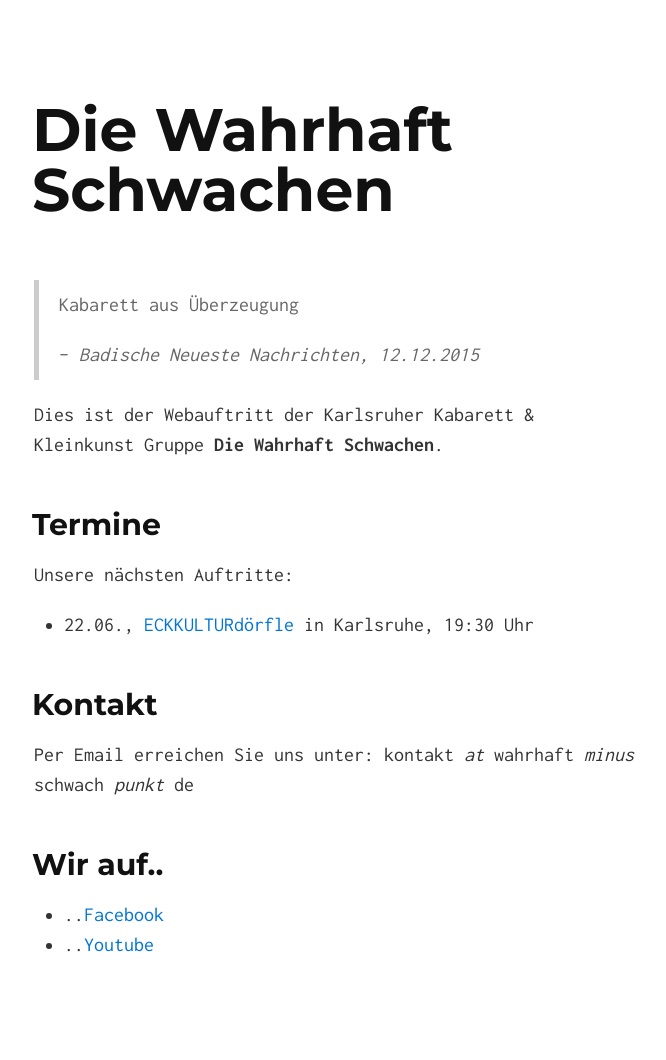
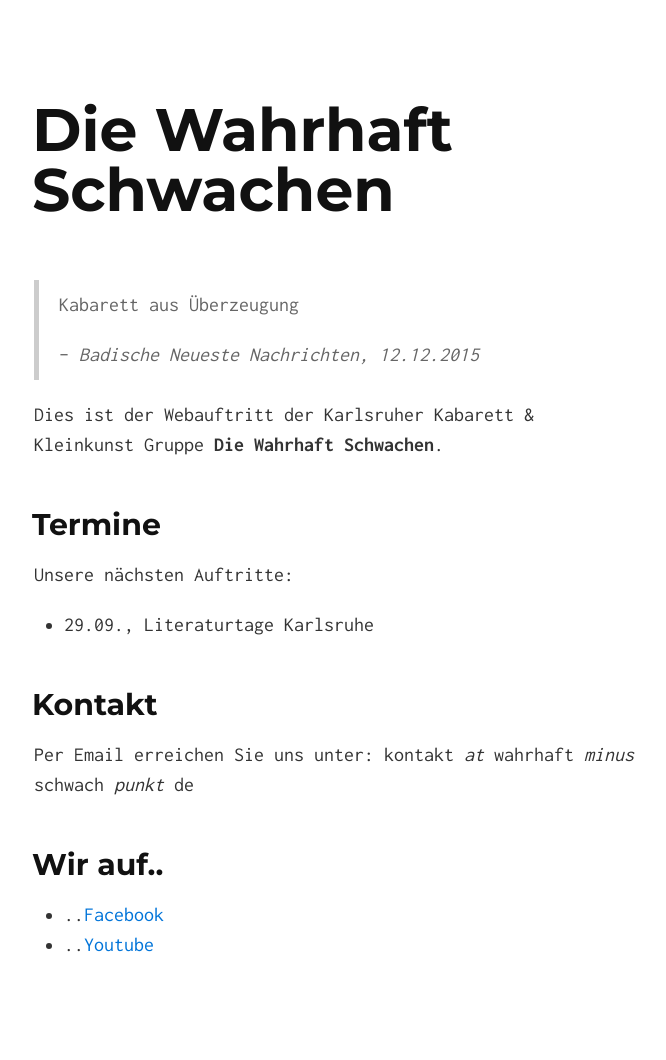
Before and after one commit to Die-Wahrhaft-Schwachen/diewahrhaftschwachen, a Jekyll site: the page built from index.md, in a window 1280 px wide. Shown: the whole page, without its empty margins (306-972 px from the left). Built offline with Jekyll 4.4.1, drawn with Linux system fonts in a browser that asks for light colours.

Commit message:
Update dates

```diff
--- a/index.md
+++ b/index.md
@@ -12,7 +12,7 @@ Dies ist der Webauftritt der Karlsruher Kabarett & Kleinkunst Gruppe **Die Wahrh
 
 Unsere nächsten Auftritte:
 
-* 22.06., [ECKKULTURdörfle](https://eckkultur.de/eckkulturkleinkunst/die-wahrhaft-schwachen/) in Karlsruhe, 19:30 Uhr
+* 29.09., Literaturtage Karlsruhe
 
 ## Kontakt
 
```
